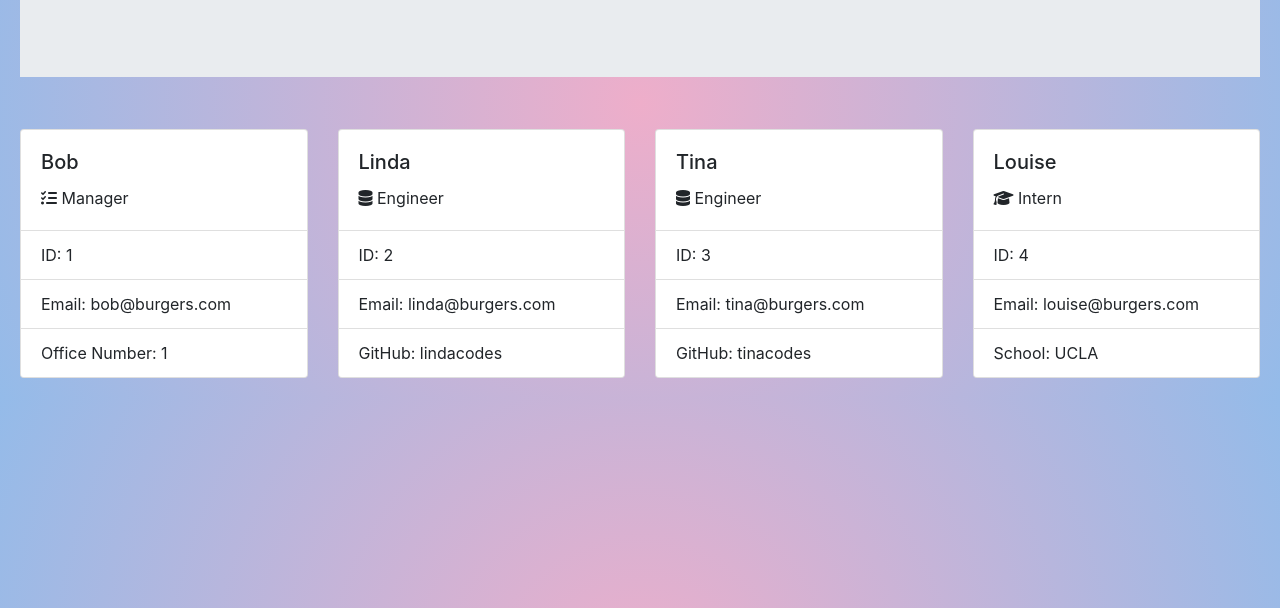
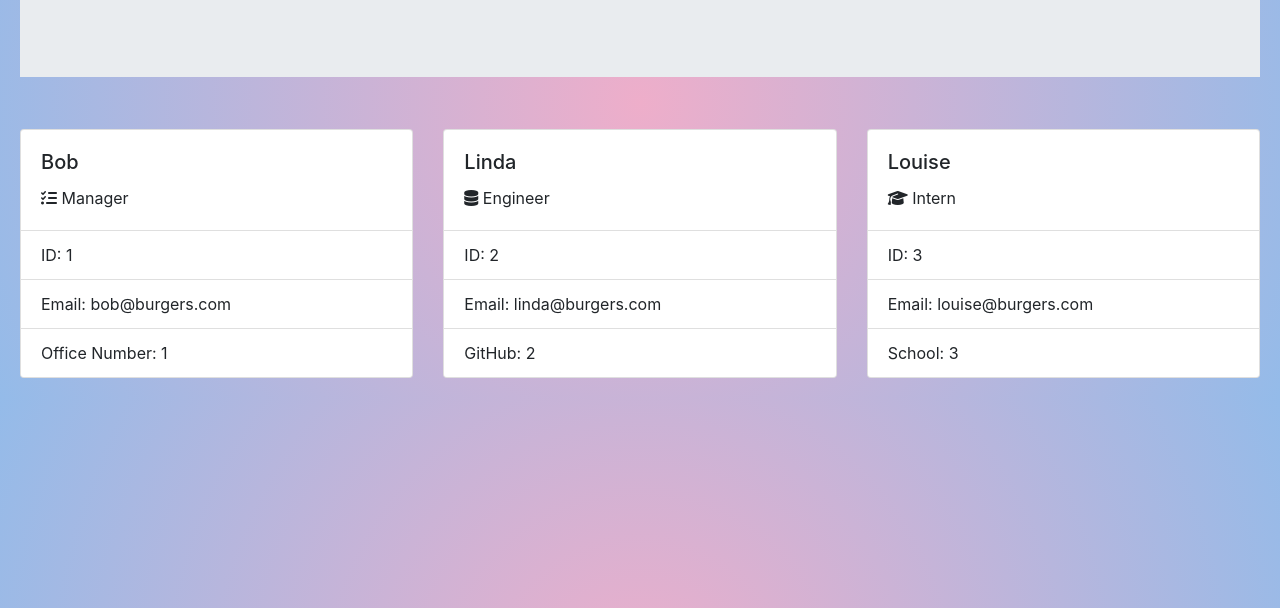
Before and after one commit to stephmarie17/template-engine, a website: page output/team.html in a window 1280 px wide. Shown: the part 192-800 px from the top of the page. Drawn offline with nearby package versions, Linux system fonts and the light colour scheme.

```diff
--- a/output/team.html
+++ b/output/team.html
@@ -40,19 +40,7 @@
                  <ul class="list-group list-group-flush">
                    <li class="list-group-item" id="display-id">ID: 2</li>
                    <li class="list-group-item" id="display-email">Email: linda@burgers.com</li>
-                   <li class="list-group-item" id="display-github">GitHub: lindacodes</li>
-                 </ul>
-         </div>
-
-        <div class="card" style="width: 18rem;">
-            <div class="card-body">
-                <h5 class="card-title" id="display-name">Tina</h5>
-                <p class="card-text"><i class="fas fa-database"></i> Engineer</p>
-            </div>
-                 <ul class="list-group list-group-flush">
-                   <li class="list-group-item" id="display-id">ID: 3</li>
-                   <li class="list-group-item" id="display-email">Email: tina@burgers.com</li>
-                   <li class="list-group-item" id="display-github">GitHub: tinacodes</li>
+                   <li class="list-group-item" id="display-github">GitHub: 2</li>
                  </ul>
          </div>
 
@@ -63,9 +51,9 @@
           <p class="card-text"><i class="fas fa-graduation-cap"></i> Intern</p>
         </div>
         <ul class="list-group list-group-flush">
-          <li class="list-group-item">ID: 4</li>
+          <li class="list-group-item">ID: 3</li>
           <li class="list-group-item">Email: louise@burgers.com</li>
-          <li class="list-group-item">School: UCLA</li>
+          <li class="list-group-item">School: 3</li>
         </ul>
         </div>
 
```
Also changed, not shown: README.md, 4 other files.
